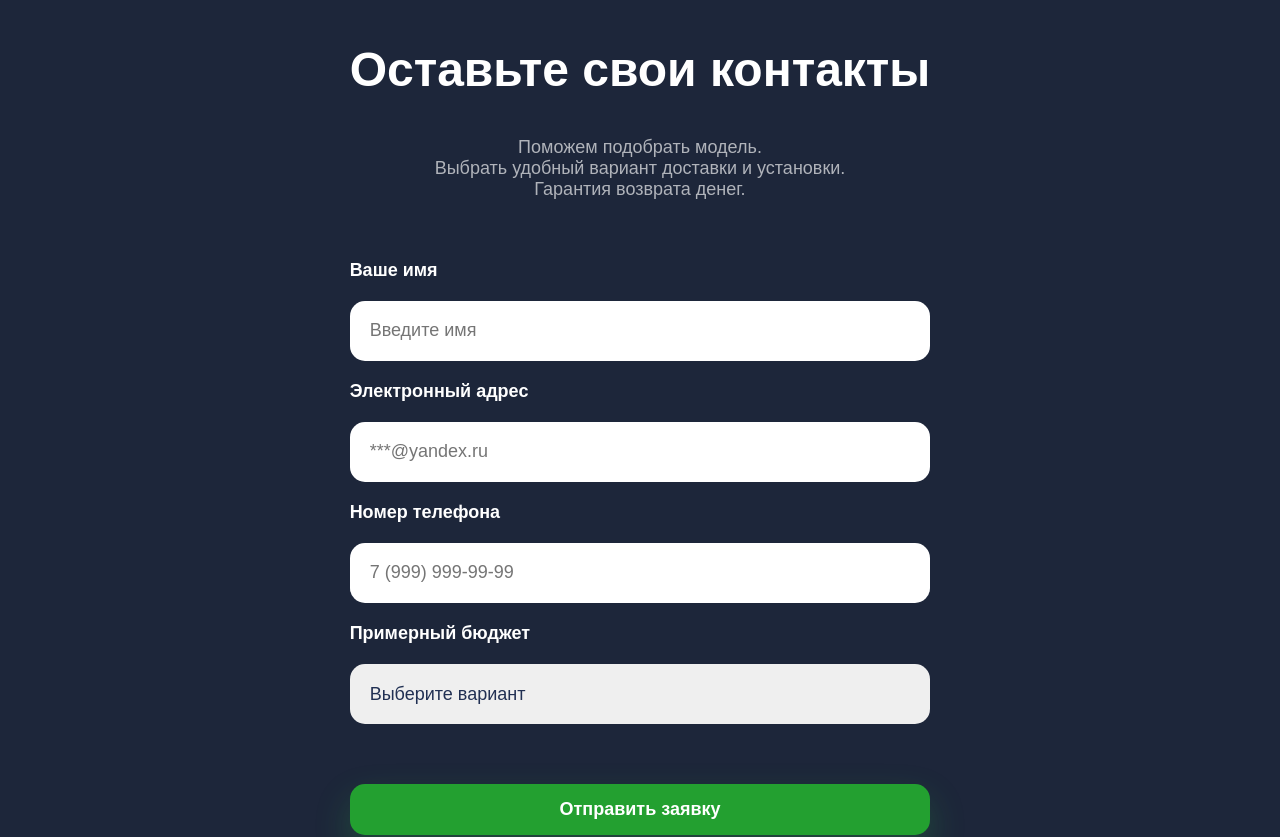
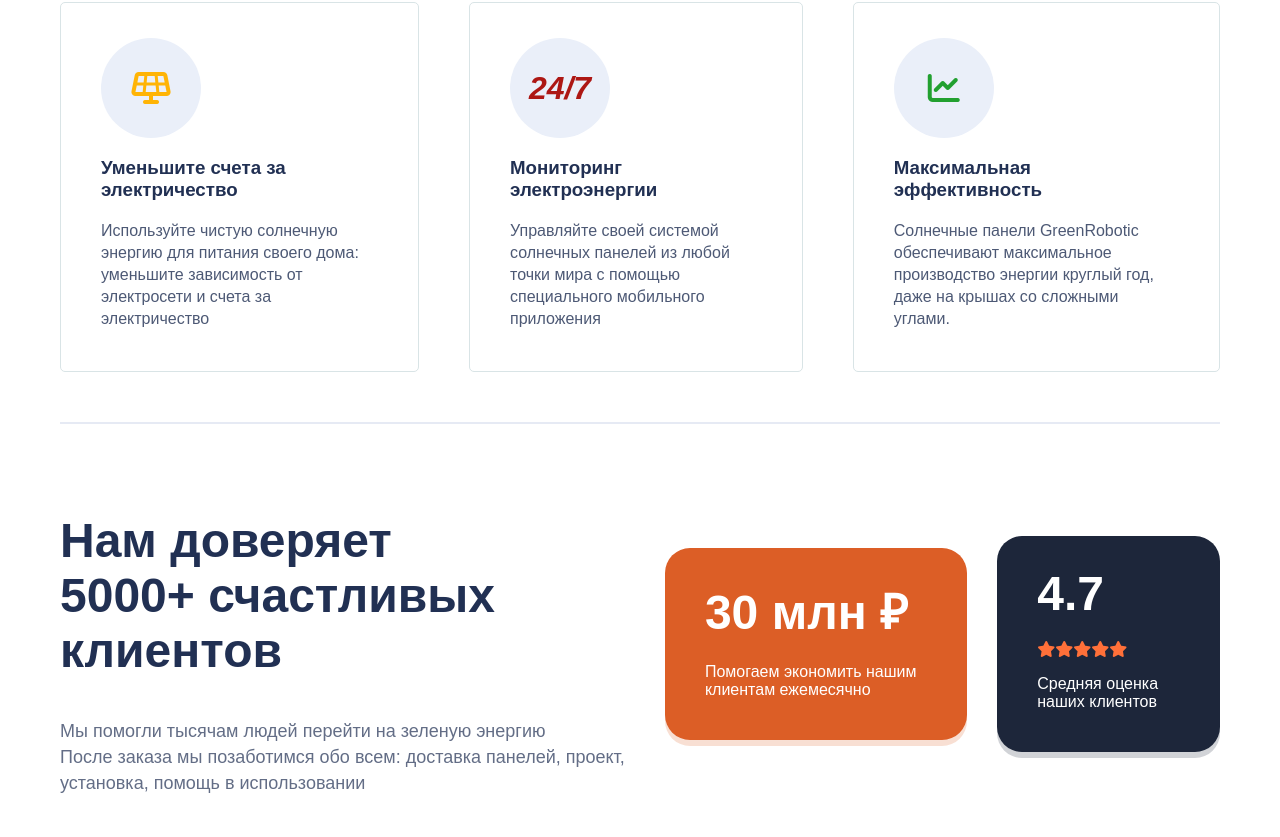
Before and after one commit to nesa402610/GreenRobotic-SBER, a React (Create React App) app: page / in a window 1280 px wide. Shown: the part 933-1770 px from the top of the page. Built offline with nearby package versions, Linux system fonts and the light colour scheme.

Commit message:
Новые блоки из нового раздела

```diff
--- a/public/index.html
+++ b/public/index.html
@@ -3,11 +3,7 @@
 <head>
     <meta charset="utf-8"/>
     <link rel="icon" href="%PUBLIC_URL%/favicon.ico"/>
-    <link rel="stylesheet"
-          href="https://cdnjs.cloudflare.com/ajax/libs/font-awesome/5.15.4/css/all.min.css"
-          integrity="sha512-1ycn6IcaQQ40/MKBW2W4Rhis/DbILU74C1vSrLJxCq57o941Ym01SwNsOMqvEBFlcgUa6xLiPY/NS5R+E6ztJQ=="
-          crossorigin="anonymous"
-          referrerpolicy="no-referrer">
+    <script src="https://kit.fontawesome.com/8e069c171a.js" crossorigin="anonymous"></script>
     <link rel="stylesheet" href="https://cdnjs.cloudflare.com/ajax/libs/animate.css/4.1.1/animate.min.css"/>
     <meta name="viewport" content="width=device-width, initial-scale=1"/>
     <meta name="theme-color" content="#000000"/>
--- a/src/App.css
+++ b/src/App.css
@@ -205,6 +205,87 @@ footer h3 {
     margin-bottom: 15px;
 }
 
+.features {
+    background-color: white;
+    padding: 115px 60px;
+}
+
+.features__border {
+    margin: 50px 0;
+    border: 1px solid #E6EAF4;
+}
+
+.cards {
+    display: flex;
+    gap: 50px;
+}
+
+.card {
+    padding: 35px 40px 25px 40px;
+    border: 1px solid #D9E4E6;
+    border-radius: 5px;
+}
+
+.card__logo {
+    display: flex;
+    justify-content: center;
+    align-items: center;
+    width: 100px;
+    height: 100px;
+    font-size: 32px;
+    font-weight: 700;
+    background-color: #eaeff9;
+    border-radius: 50%;
+}
+
+.card p {
+    font-size: 16px;
+    line-height: 22px;
+    opacity: 0.8;
+}
+
+.features__feedback {
+    display: flex;
+}
+
+.features__feedback-left {
+    padding-right: 10px;
+}
+
+.features__feedback-left h2 {
+    font-size: 48px;
+}
+
+.features__feedback-left p {
+    font-size: 18px;
+    line-height: 26px;
+    opacity: .7;
+}
+.features__feedback-right {
+    display: flex;
+    align-items: center;
+}
+.features__box {
+    padding: 30px 40px 25px 40px;
+    color: white;
+    border-radius: 25px;
+}
+.features__box h3 {
+    margin: 0 0 20px 0;
+    font-size: 48px;
+}
+.features__savings-box {
+    background-color: #dc5e26;
+    box-shadow: 0 6px 0 rgb(221 95 38 / 20%);
+    margin-right: 30px;
+}
+.features__rate-box {
+    background-color: #1D263A;
+    box-shadow: 0 6px 0 rgb(29 38 58 / 20%);
+}
+.features__rate-box .stars {
+    color: #ff7039;
+}
 @keyframes rotation {
     0% {
         transform: rotate(0);
@@ -341,4 +422,36 @@ footer h3 {
     .footer__container {
         flex-direction: column;
     }
+
+    .features {
+        padding: 50px 10px;
+    }
+
+    .cards {
+        flex-direction: column;
+    }
+
+    .features__feedback {
+        flex-direction: column;
+    }
+
+    .features__feedback-left {
+        padding-right: 0;
+    }
+
+    .features__feedback-left h2 {
+        font-size: 36px;
+    }
+    .features__feedback-right {
+        display: flex;
+        flex-direction: column;
+        align-items: unset;
+    }
+    .features__box h3 {
+        font-size: 36px;
+    }
+    .features__savings-box {
+        margin-right: 0;
+        margin-bottom: 30px;
+    }
 }
--- a/src/App.js
+++ b/src/App.js
@@ -1,12 +1,15 @@
 import './App.css';
 import Header from "./components/header";
 import Main from "./components/main";
+import Footer from "./components/footer";
+import React from "react";
 
 function App() {
     return (
         <>
             <Header/>
             <Main/>
+            <Footer/>
         </>
     );
 }
--- /dev/null
+++ b/src/components/infoCard.jsx
@@ -0,0 +1,15 @@
+import React from 'react';
+
+const InfoCard = ({logo, heading, body}) => {
+    return (
+        <div className={'card'}>
+            <div className={'card__logo'}>
+                {logo}
+            </div>
+            <h3>{heading}</h3>
+            <p>{body}</p>
+        </div>
+    );
+};
+
+export default InfoCard;
--- a/src/components/main.jsx
+++ b/src/components/main.jsx
@@ -1,15 +1,22 @@
 import React from 'react';
 import About from "./main/about";
 import FormSection from "./main/formSection";
-import Footer from "./footer";
+import Cards from "./main/cards";
+import Feedback from "./main/feedback";
+import Promo from "./main/promo";
 
 
 const Main = () => {
     return (
         <>
             <About/>
+            <section className={'features'}>
+                <Cards/>
+                <div className={'features__border'}/>
+                <Feedback/>
+                <Promo/>
+            </section>
             <FormSection/>
-            <Footer/>
         </>
     );
 };
--- /dev/null
+++ b/src/components/main/cards.jsx
@@ -0,0 +1,23 @@
+import React from 'react';
+import InfoCard from "../infoCard";
+
+const Cards = () => {
+    return (
+        <div className={'cards'}>
+            <InfoCard logo={<i style={{color: '#ffb406'}} className="fa-solid fa-solar-panel"/>}
+                      heading={'Уменьшите счета за электричество'}
+                      body={'Используйте чистую солнечную энергию для питания своего дома: уменьшите зависимость от электросети и счета за электричество'}
+            />
+            <InfoCard logo={<i style={{color: '#ad1714'}}>24/7</i>}
+                      heading={'Мониторинг электроэнергии'}
+                      body={'Управляйте своей системой солнечных панелей из любой точки мира с помощью специального мобильного приложения'}
+            />
+            <InfoCard logo={<i style={{color: '#22a030'}} className="fa-solid fa-chart-line"/>}
+                      heading={'Максимальная эффективность'}
+                      body={'Солнечные панели GreenRobotic обеспечивают максимальное производство энергии круглый год, даже на крышах со сложными углами.'}
+            />
+        </div>
+    );
+};
+
+export default Cards;
--- /dev/null
+++ b/src/components/main/feedback.jsx
@@ -0,0 +1,32 @@
+import React from 'react';
+
+const Feedback = () => {
+    return (
+        <div className="features__feedback">
+            <div className="features__feedback-left">
+                <h2>Нам доверяет <br/>5000+ счастливых клиентов</h2>
+                <p>Мы помогли тысячам людей перейти на зеленую энергию <br/>После заказа мы позаботимся обо всем:
+                   доставка панелей, проект, установка, помощь в использовании</p>
+            </div>
+            <div className="features__feedback-right">
+                <div className="features__box features__savings-box">
+                    <h3>30 млн ₽</h3>
+                    <p>Помогаем экономить нашим клиентам ежемесячно</p>
+                </div>
+                <div className="features__box features__rate-box">
+                    <h3>4.7</h3>
+                    <p className={'stars'}>
+                        <i className="fa-solid fa-star"></i>
+                        <i className="fa-solid fa-star"></i>
+                        <i className="fa-solid fa-star"></i>
+                        <i className="fa-solid fa-star"></i>
+                        <i className="fa-solid fa-star"></i>
+                    </p>
+                    <p>Средняя оценка наших клиентов</p>
+                </div>
+            </div>
+        </div>
+    );
+};
+
+export default Feedback;
--- /dev/null
+++ b/src/components/main/promo.jsx
@@ -0,0 +1,13 @@
+import React from 'react';
+const Promo = () => {
+    return (
+        <section className="promo">
+            <div className="promo__image">
+            </div>
+            <div className="promo__right">
+            </div>
+        </section>
+    );
+};
+
+export default Promo;
```
Also changed, not shown: 1 other file (tests, documents, lock files or other folders).
